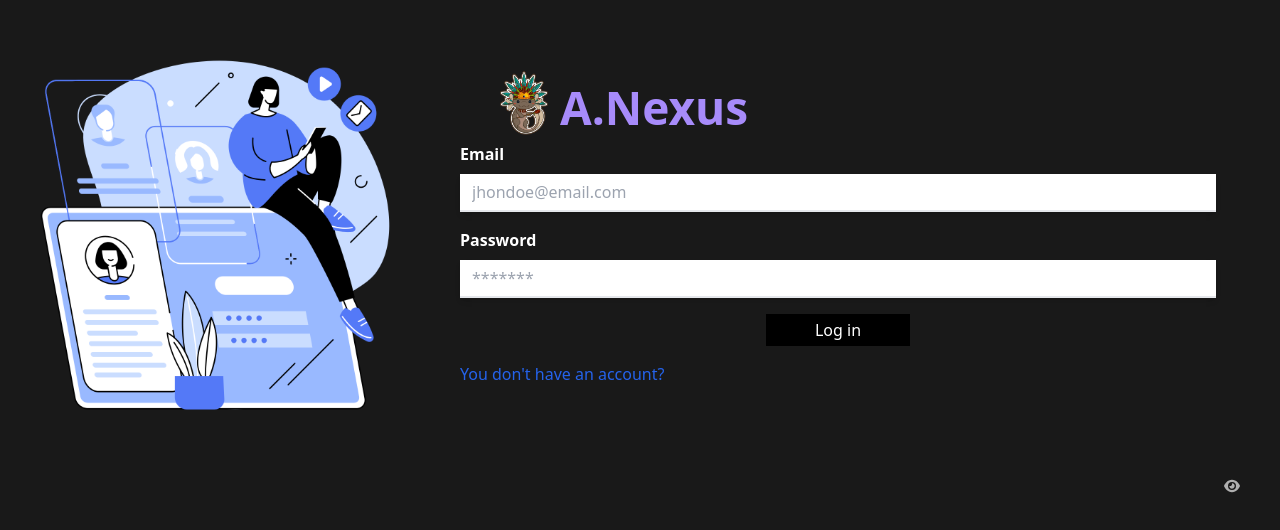
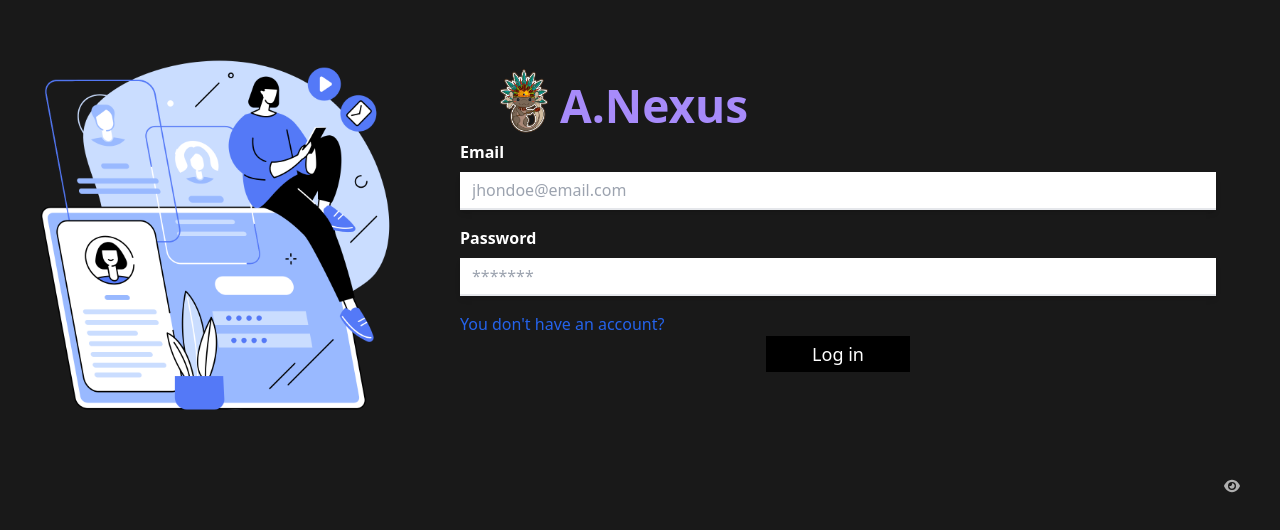
Before and after one commit to ArmandoAlmanza/Axo-Proyect-Nexus, a React (Vite) app in the folder client/: page /auth in a window 1280 px wide. Shown: the part 176-706 px from the top of the page. Built offline with nearby package versions, Linux system fonts and the light colour scheme.

Commit message:
start styling login form

```diff
--- a/client/src/components/auth/LoginForm.tsx
+++ b/client/src/components/auth/LoginForm.tsx
@@ -1,6 +1,7 @@
 import { useState } from "react";
 import { FaEye, FaEyeSlash } from "react-icons/fa6";
 import { useNavigate } from "react-router-dom";
+import Button from "../generals/Button";
 
 interface formProps {
     state: string;
@@ -14,7 +15,7 @@ const LoginForm = ({ setState }: formProps) => {
         setVisible(!visible);
     };
     return (
-        <div className="transition-opacity ease-in-out opacity-100">
+        <>
             <form className="mb-4">
                 <div className="flex flex-col mb-4">
                     <label
@@ -60,17 +61,20 @@ const LoginForm = ({ setState }: formProps) => {
                     )}
                 </div>
                 <button
+                    className="cursor-pointer text-blue-600"
+                    onClick={setState}
+                >
+                    You don't have an account?
+                </button>
+                <Button
                     type="button"
                     onClick={() => navigate("/dashboard")}
                     className="bg-black text-white px-2 py-1 mx-auto block w-36 transition-colors hover:bg-violet-400 hover:text-black duration-500"
                 >
-                    Log in
-                </button>
+                    <span>Log in</span>
+                </Button>
             </form>
-            <button className="cursor-pointer text-blue-600" onClick={setState}>
-                You don't have an account?
-            </button>
-        </div>
+        </>
     );
 };
 
```
Also changed, not shown: client/src/pages/Auth.tsx (line endings or trailing spaces).
